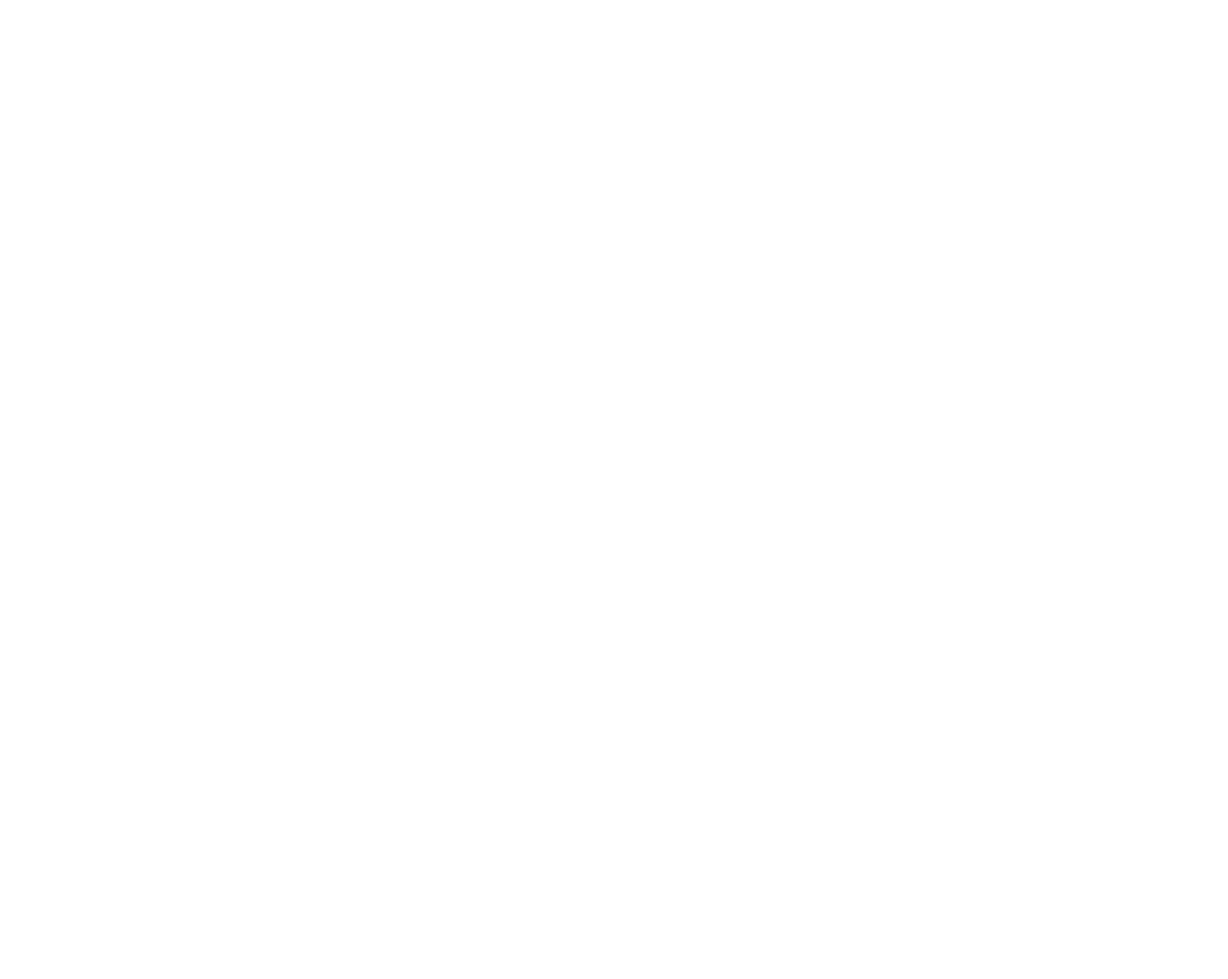
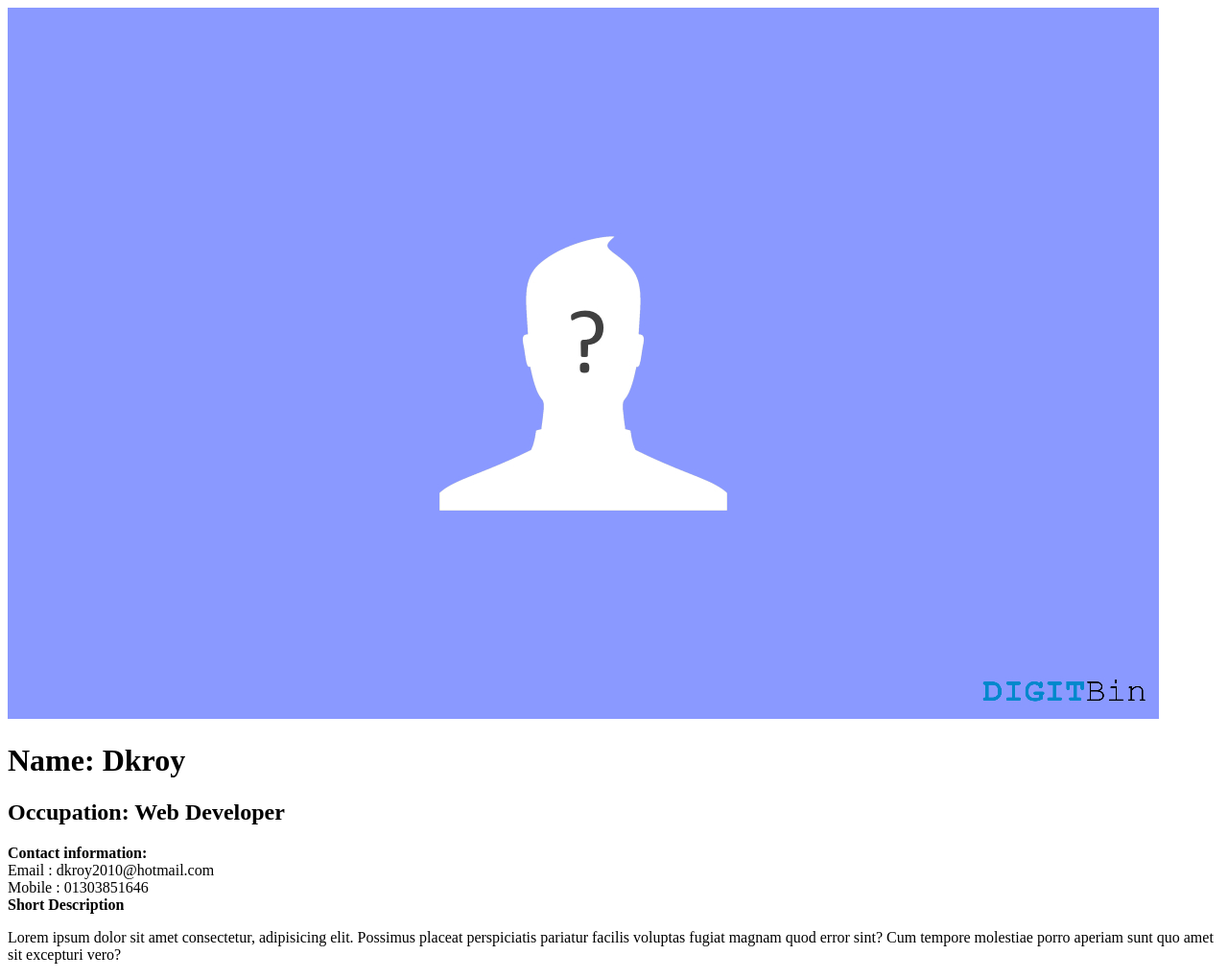
Before and after one commit to woocom22/profile-card, a plain HTML site: page index.html in a window 1280 px wide. Shown: the whole page at 96% size. Before the commit the page ends 800 px from the top, so only its background shows below. Drawn offline with Linux system fonts and the light colour scheme.

Commit message:
crate html for profile card

```diff
--- a/index.html
+++ b/index.html
@@ -7,6 +7,27 @@
     <title>Profile Card</title>
 </head>
 <body>
+    <div class="container">
+        <div class="card">
+            <div class="card_left">
+                <div class="pic">
+                    <img src="assets/img/1.jpg" alt="">
+                </div>
+                <div class="profile name"><h1>Name:<span> Dkroy</span></h1>
+                </div>
+                <div class="profile occupation"><h2>Occupation:<span> Web Developer</samp></span></h2></div>
+                <div class="contact info">
+                    <strong>Contact information:</strong>
+                    <div class="email">Email : <span>dkroy2010@hotmail.com</span></div>
+                    <div class="email">Mobile : <span>01303851646</span></div>
+                </div>
+            </div>
+            <div class="card_righht">
+                <strong>Short Description</strong>
+                <p class="short_description">Lorem ipsum dolor sit amet consectetur, adipisicing elit. Possimus placeat perspiciatis pariatur facilis voluptas fugiat magnam quod error sint? Cum tempore molestiae porro aperiam sunt quo amet sit excepturi vero?</p>
+            </div>
+        </div>
+    </div>
 
 </body>
 </html>
```
